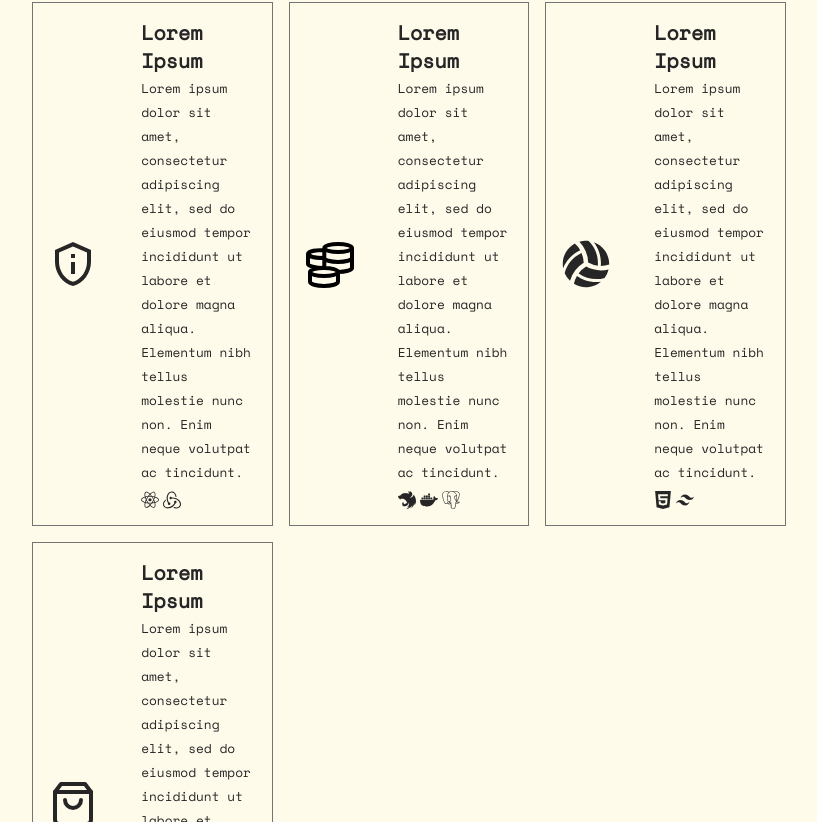
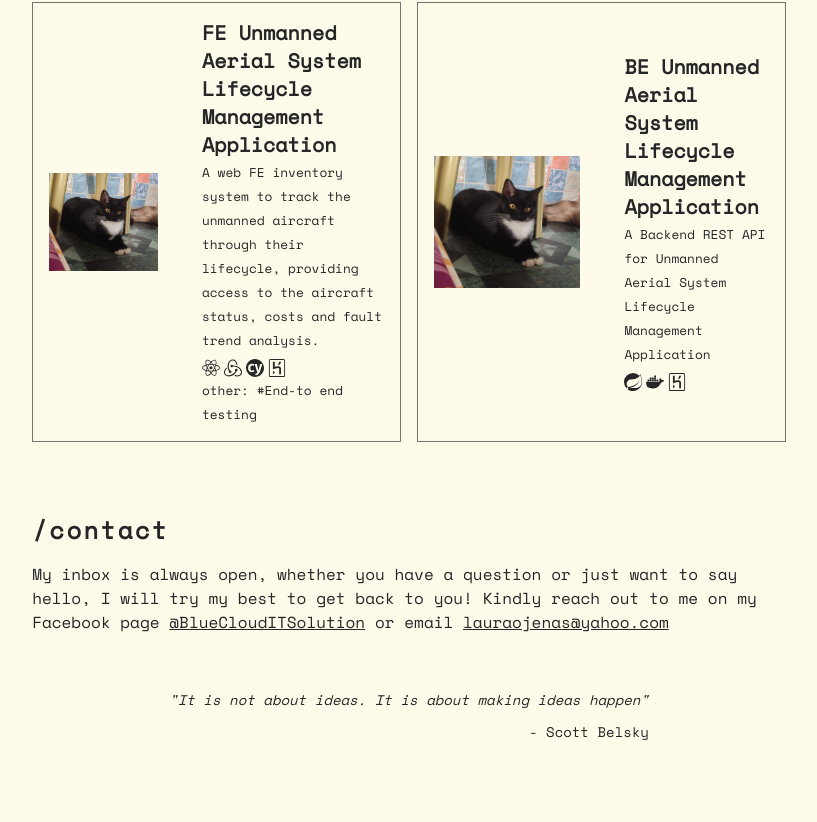
Before and after one commit to reicraftscodes/my-portfolio, a Next.js app: page / in a window 1280 px wide. Shown: the part 1078-1900 px from the top of the page, without its empty margins (231-1048 px from the left). Built offline with nearby package versions, Linux system fonts and the light colour scheme.

Commit message:
refactor : replaces icons to images project section

```diff
--- a/pages/index.js
+++ b/pages/index.js
@@ -1,15 +1,10 @@
-import { FaVolleyballBall, FaEnvelope } from "react-icons/fa";
-import { FiShoppingBag } from "react-icons/fi";
-import { MdOutlinePrivacyTip } from "react-icons/md";
 import { GrReactjs, GrMoney } from "react-icons/gr";
 import {
-  SiNextdotjs,
   SiRedux,
-  SiTailwindcss,
-  SiHtml5,
-  SiNestjs,
-  SiPostgresql,
   SiDocker,
+  SiHeroku,
+  SiCypress,
+  SiSpring,
 } from "react-icons/si";
 import Container from "../components/Container";
 import Spacer from "../components/Spacer";
@@ -20,47 +15,28 @@ export default function Home() {
   const PROJECTS = [
     {
       id: 1,
-      title: "Lorem Ipsum",
-      description: "Lorem ipsum dolor sit amet, consectetur adipiscing elit, sed do eiusmod tempor incididunt ut labore et dolore magna aliqua. Elementum nibh tellus molestie nunc non. Enim neque volutpat ac tincidunt. ",
-      link: "http://localhost:3000/",
-      icon: <MdOutlinePrivacyTip className="text-5xl" />,
+      title: "FE Unmanned Aerial System Lifecycle Management Application",
+      description: "A web FE inventory system to track the unmanned aircraft through their lifecycle, providing access to the aircraft status, costs and fault trend analysis.",
+      link: "https://github.com/reicraftscodes/uas-lifecycle-management-frontend",
+      image: "/images/cat1.jpg",
       techs: [
         { id: 1, icon: <GrReactjs /> },
         { id: 2, icon: <SiRedux /> },
+        { id: 3, icon: <SiCypress /> },
+        { id: 4, icon: <SiHeroku  /> },
       ],
+      other: "other: #End-to end testing"
     },
     {
       id: 2,
-      title: "Lorem Ipsum",
-      description: "Lorem ipsum dolor sit amet, consectetur adipiscing elit, sed do eiusmod tempor incididunt ut labore et dolore magna aliqua. Elementum nibh tellus molestie nunc non. Enim neque volutpat ac tincidunt. ",
+      title: "BE Unmanned Aerial System Lifecycle Management Application",
+      description: " A Backend REST API for Unmanned Aerial System Lifecycle Management Application",
       link: "http://localhost:3000/",
-      icon: <GrMoney className="text-5xl" />,
+      image: "/images/cat1.jpg",
       techs: [
-        { id: 1, icon: <SiNestjs /> },
+        { id: 1, icon: <SiSpring /> },
         { id: 2, icon: <SiDocker /> },
-        { id: 3, icon: <SiPostgresql /> },
-      ],
-    },
-    {
-      id: 3,
-      title: "Lorem Ipsum",
-      description: "Lorem ipsum dolor sit amet, consectetur adipiscing elit, sed do eiusmod tempor incididunt ut labore et dolore magna aliqua. Elementum nibh tellus molestie nunc non. Enim neque volutpat ac tincidunt. ",
-      link: "http://localhost:3000/",
-      icon: <FaVolleyballBall className="text-5xl" />,
-      techs: [
-        { id: 1, icon: <SiHtml5 /> },
-        { id: 2, icon: <SiTailwindcss /> },
-      ],
-    },
-    {
-      id: 4,
-      title: "Lorem Ipsum",
-      description: "Lorem ipsum dolor sit amet, consectetur adipiscing elit, sed do eiusmod tempor incididunt ut labore et dolore magna aliqua. Elementum nibh tellus molestie nunc non. Enim neque volutpat ac tincidunt. ",
-      link: "http://localhost:3000/",
-      icon: <FiShoppingBag className="text-5xl" />,
-      techs: [
-        { id: 1, icon: <SiNextdotjs /> },
-        { id: 2, icon: <SiTailwindcss /> },
+        { id: 3, icon: <SiHeroku /> },
       ],
     },
   ];
@@ -122,15 +98,13 @@ export default function Home() {
       <section id="projects" className="space-y-4">
         <Spacer />
         <h2 className="text-2xl font-bold tracking-widest">/projects</h2>
-        <div className="grid grid-cols-1 md:grid-cols-2 lg:grid-cols-3 gap-4">
+        <div className="grid grid-cols-1 md:grid-cols-2 lg:grid-cols-2 gap-4">
           {PROJECTS.map((project) => (
             <div
               key={project.id}
               className="flex items-center gap-11 justify-center border border-neutral-500 dark:border-amber-50 p-4"
             >
-              <a href={project.link} className="">
-                {project.icon}
-              </a>
+              <a href={project.link} className=""><img src={project.image} className="max-w-full h-auto" /></a>
               <div>
                 <p className="font-bold text-xl">{project.title}</p>
                 <small>{project.description}</small>
@@ -142,6 +116,9 @@ export default function Home() {
                     </span>
                   ))}
                 </div>
+
+                <small>{project.other}</small>
+
               </div>
             </div>
           ))}
```
Also changed, not shown: public/images/cat1.jpg (added).
